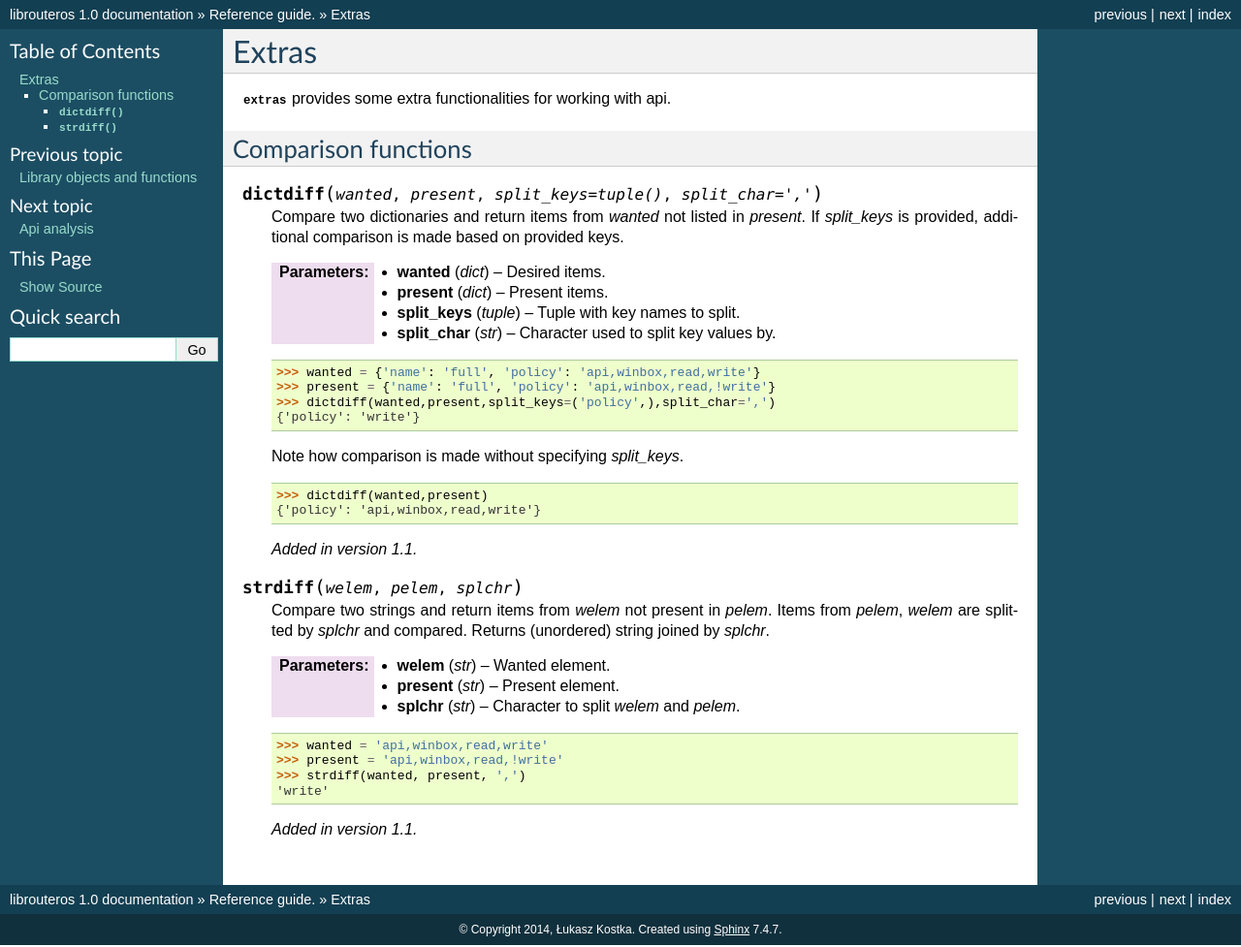
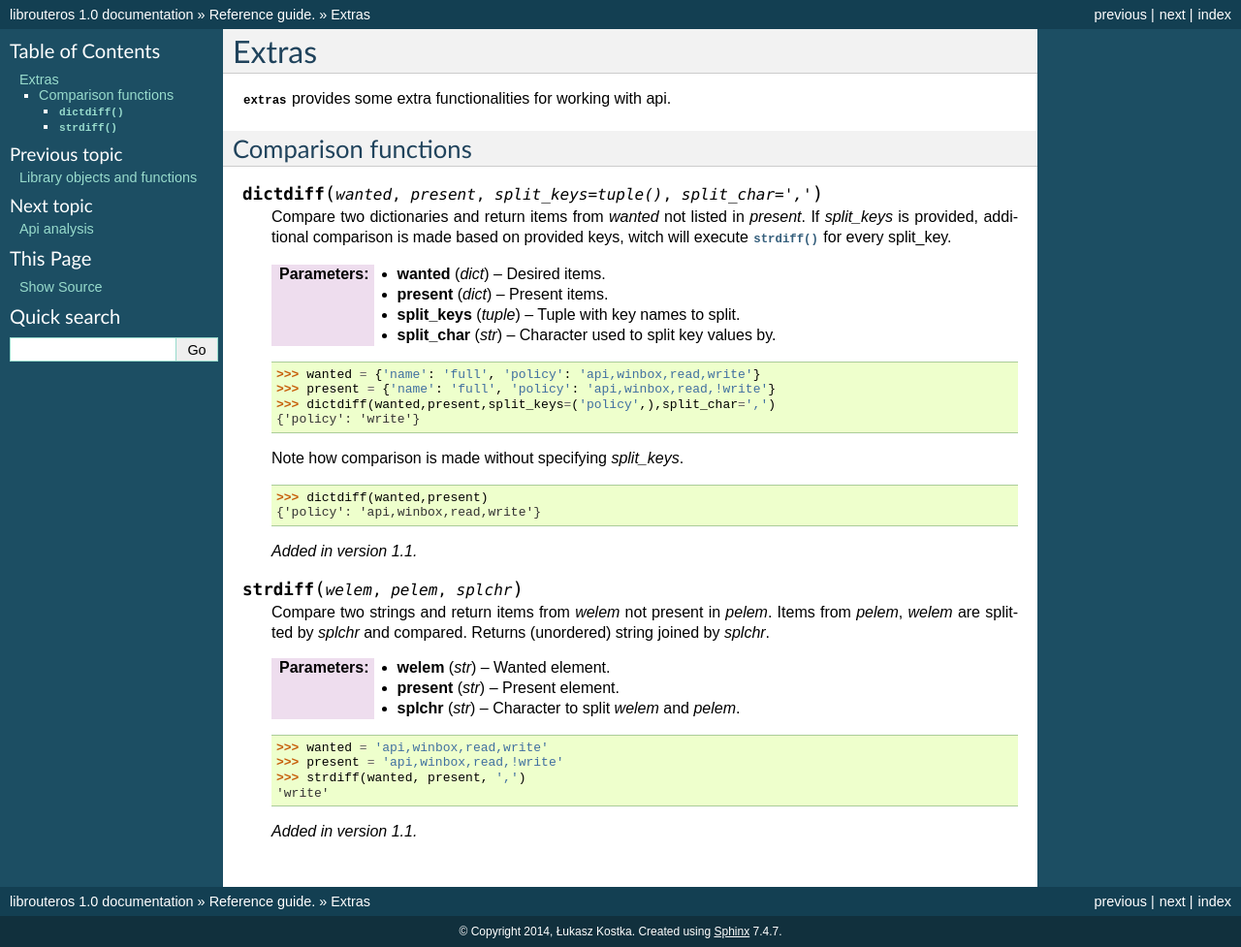
Before and after one commit to hoeseung18k/librouteros-docs, a Sphinx documentation site: the page built from docs/extras.rst, in a window 1280 px wide. Shown: the whole page at 97% size. Built offline with Sphinx 7.4.7, drawn with Linux system fonts in a browser that asks for light colours.

Commit message:
added some explanation

```diff
--- a/docs/extras.rst
+++ b/docs/extras.rst
@@ -8,9 +8,9 @@ Extras
 Comparison functions
 ____________________
 
-.. function:: dictdiff(wanted, present, split_keys=tuple(), split_char=',')
+.. py:function:: dictdiff(wanted, present, split_keys=tuple(), split_char=',')
 
-    Compare two dictionaries and return items from *wanted* not listed in *present*. If *split_keys* is provided, additional comparison is made based on provided keys.
+    Compare two dictionaries and return items from *wanted* not listed in *present*. If *split_keys* is provided, additional comparison is made based on provided keys, witch will execute :py:func:`strdiff` for every split_key.
 
     :param dict wanted: Desired items.
     :param dict present: Present items.
@@ -30,7 +30,7 @@ ____________________
     .. versionadded:: 1.1
 
 
-.. function:: strdiff(welem, pelem, splchr)
+.. py:function:: strdiff(welem, pelem, splchr)
 
     Compare two strings and return items from *welem* not present in *pelem*. Items from *pelem*, *welem* are splitted by *splchr* and compared. Returns (unordered) string joined by *splchr*.
 
```
